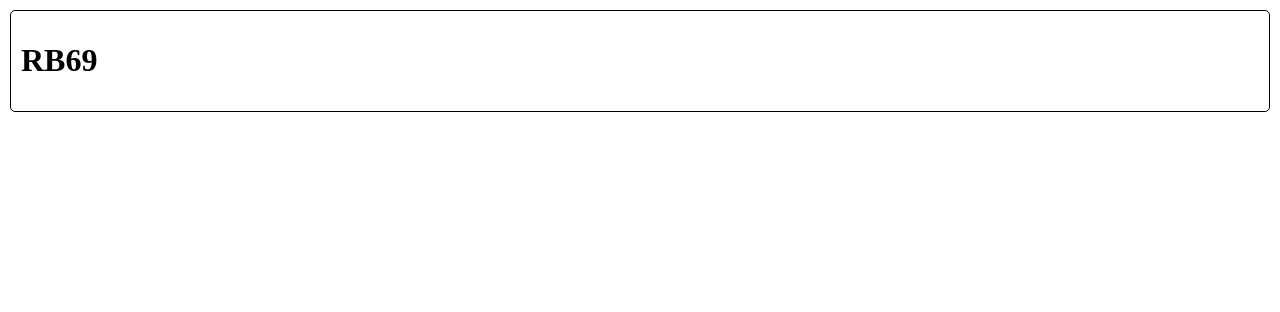
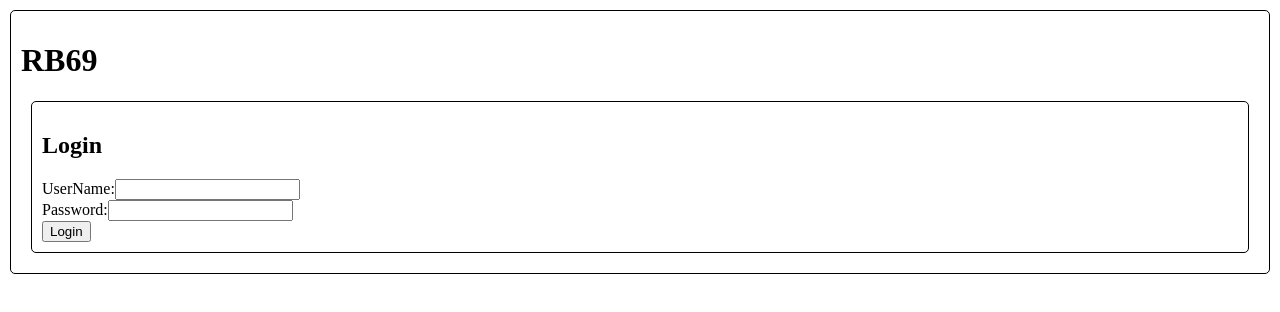
Before and after one commit to edupoly/rb69, a React (Vite) app: page / in a window 1280 px wide. Shown: the top 312 px of the page. Built offline with nearby package versions, Linux system fonts and the light colour scheme.

Commit message:
apicalls

```diff
--- a/package.json
+++ b/package.json
@@ -10,8 +10,10 @@
     "preview": "vite preview"
   },
   "dependencies": {
+    "@reduxjs/toolkit": "^2.13.0",
     "react": "^19.2.8",
-    "react-dom": "^19.2.8"
+    "react-dom": "^19.2.8",
+    "react-redux": "^9.3.0"
   },
   "devDependencies": {
     "@eslint/js": "^10.0.1",
--- a/src/App.jsx
+++ b/src/App.jsx
@@ -1,7 +1,14 @@
+import Login from "./Login";
+import Quiz from "./Quiz";
+import { useSelector } from "react-redux";
 function App() {
+  let token = useSelector((state) => state.userR.token);
+
   return (
     <div className="mybox">
       <h1>RB69</h1>
+      {!token && <Login></Login>}
+      {token && <Quiz></Quiz>}
     </div>
   );
 }
--- /dev/null
+++ b/src/Login.jsx
@@ -0,0 +1,57 @@
+import { useState } from "react";
+import { useDispatch } from "react-redux";
+import { setToken } from "./userSlice";
+
+function Login() {
+  var [user, setUser] = useState({ username: "", password: "" });
+  const dispatch = useDispatch();
+  function loginUser(e) {
+    e.preventDefault();
+    fetch("http://localhost:4000/login", {
+      method: "POST",
+      headers: {
+        "Content-Type": "application/json",
+      },
+      body: JSON.stringify(user),
+    })
+      .then((res) => res.json())
+      .then((data) => {
+        console.log(data);
+        window.localStorage.setItem("token", data.token);
+        dispatch(setToken(data.token));
+      });
+  }
+
+  return (
+    <div className="mybox">
+      <h2>Login</h2>
+      <form
+        onSubmit={(e) => {
+          loginUser(e);
+        }}
+      >
+        UserName:
+        <input
+          type="text"
+          name="username"
+          onChange={(e) => {
+            setUser({ ...user, username: e.target.value });
+          }}
+        />
+        <br />
+        Password:
+        <input
+          type="text"
+          name="password"
+          onChange={(e) => {
+            setUser({ ...user, password: e.target.value });
+          }}
+        />
+        <br />
+        <button>Login</button>
+      </form>
+    </div>
+  );
+}
+
+export default Login;
--- /dev/null
+++ b/src/Quiz.jsx
@@ -0,0 +1,72 @@
+import { useEffect, useState } from "react";
+
+function Quiz() {
+  let [questions, setQuestions] = useState([]);
+  useEffect(() => {
+    fetch("http://localhost:4000/questions", {
+      headers: {
+        "content-type": "application/json",
+        token: window.localStorage.getItem("token"),
+      },
+    })
+      .then((res) => res.json())
+      .then((data) => setQuestions([...data]));
+  }, []);
+  function submitQuiz(e) {
+    e.preventDefault();
+    fetch("http://localhost:4000/submitQuiz", {
+      headers: {
+        "content-type": "application/json",
+        token: window.localStorage.getItem("token"),
+      },
+      method: "POST",
+      body: JSON.stringify(questions),
+    }).then();
+  }
+  function updateQuiz(index, selectedOption) {
+    var temp = [...questions];
+    temp[index].selectedOption = selectedOption;
+    setQuestions([...temp]);
+  }
+  return (
+    <div className="mybox">
+      <h1>Quiz</h1>
+      <form
+        onSubmit={(e) => {
+          e.preventDefault();
+          submitQuiz(e);
+        }}
+      >
+        <ol>
+          {questions?.map((q, i) => {
+            return (
+              <li>
+                <p> {q.question}</p>
+                <ol type="A">
+                  {q.options.map((o) => {
+                    return (
+                      <li>
+                        <input
+                          type="radio"
+                          name={q.id}
+                          value={o}
+                          onChange={(e) => {
+                            updateQuiz(i, o);
+                          }}
+                        />
+                        {o}
+                      </li>
+                    );
+                  })}
+                </ol>
+              </li>
+            );
+          })}
+        </ol>
+        <button>Submit</button>
+      </form>
+    </div>
+  );
+}
+
+export default Quiz;
--- /dev/null
+++ b/src/app/store.js
@@ -0,0 +1,7 @@
+import { configureStore } from "@reduxjs/toolkit";
+import userReducer from "../userSlice";
+export const store = configureStore({
+  reducer: {
+    userR: userReducer,
+  },
+});
--- a/src/main.jsx
+++ b/src/main.jsx
@@ -1,6 +1,11 @@
-import { StrictMode } from "react";
 import { createRoot } from "react-dom/client";
 import "./index.css";
 import App from "./App.jsx";
+import { store } from "./app/store";
+import { Provider } from "react-redux";
 
-createRoot(document.getElementById("root")).render(<App />);
+createRoot(document.getElementById("root")).render(
+  <Provider store={store}>
+    <App />
+  </Provider>,
+);
--- /dev/null
+++ b/src/userSlice.js
@@ -0,0 +1,19 @@
+import { createSlice } from "@reduxjs/toolkit";
+
+const initialState = {
+  token: window.localStorage.getItem("token") || null,
+};
+export const userSlice = createSlice({
+  name: "user",
+  initialState,
+  reducers: {
+    setToken: (state, action) => {
+      state.token = action.payload;
+      window.localStorage.setItem("token", action.payload);
+    },
+  },
+});
+
+export const { setToken } = userSlice.actions;
+const userReducer = userSlice.reducer;
+export default userReducer;
```
Also changed, not shown: 1 other file (tests, documents, lock files or other folders).
